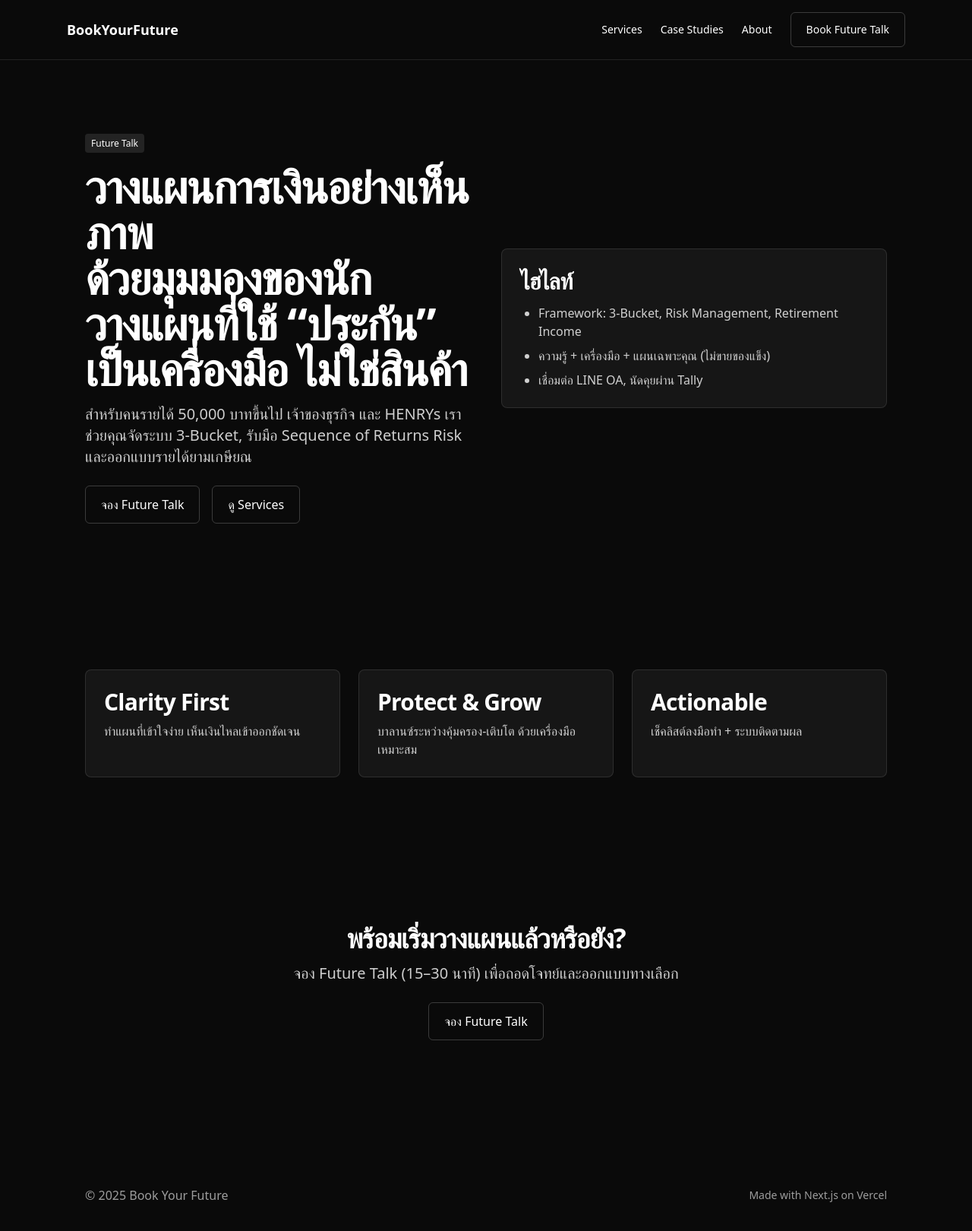
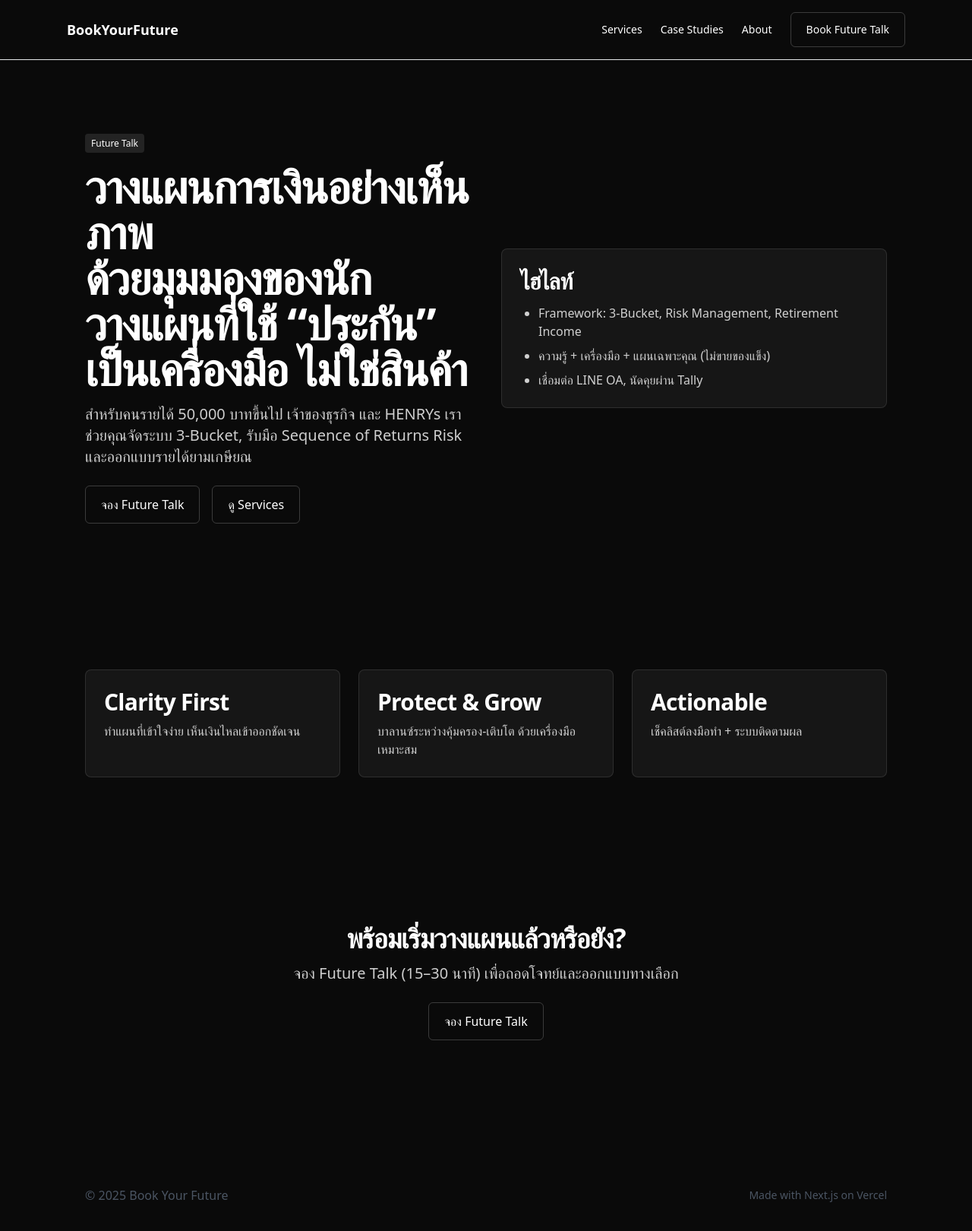
Before and after one commit to bookyourfuture/bookyourfuture, a Next.js app: page / in a window 1280 px wide. Shown: the top 1620 px of the page at 76% size. Built offline with nearby package versions, Linux system fonts and the light colour scheme.

Commit message:
Update layout.js

```diff
--- a/app/layout.js
+++ b/app/layout.js
@@ -26,8 +26,8 @@ const headingFont = Kanit({ subsets: ["thai"], weight: ["600","700"], variable:
 export default function RootLayout({ children }) {
   return (
     <html lang="th">
-      <body>
-        <header className="border-b border-white/10">
+      <body className={`${bodyFont.variable} ${headingFont.variable}`}>
+        <header className="border-b border-byf-border">
           <nav className="container py-4 flex items-center justify-between">
             <Link href="/" className="font-semibold text-lg no-underline">
               BookYourFuture
@@ -41,7 +41,7 @@ export default function RootLayout({ children }) {
           </nav>
         </header>
         <main>{children}</main>
-        <footer className="section text-white/60">
+        <footer className="section text-gray-600">
           <div className="container flex flex-col md:flex-row gap-4 md:items-center md:justify-between">
             <p>© {new Date().getFullYear()} Book Your Future</p>
             <p className="text-sm">Made with Next.js on Vercel</p>
```
